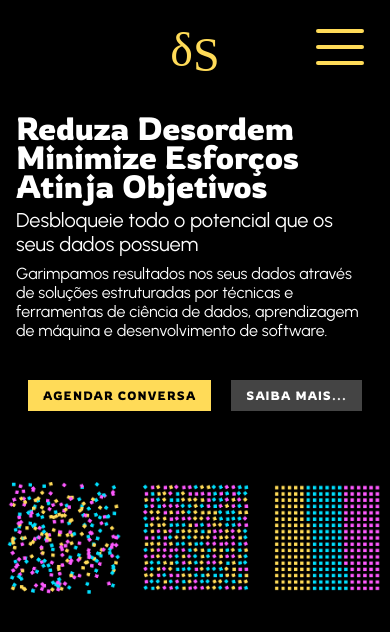
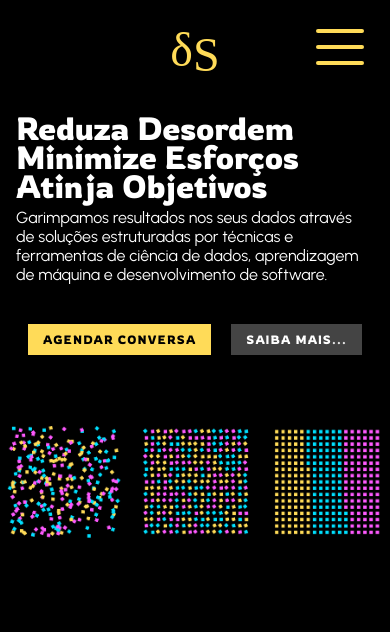
Before and after one commit to thiagodsd/dszero-landing-page, a React (Create React App) app: page / in a window 390 px wide. Shown: the top 632 px of the page. Built offline with nearby package versions, Linux system fonts and the light colour scheme; no server answers; a web font is replaced by a local one.

Commit message:
Update assets and styles in HeroSection

```diff
--- a/src/assets/styles/HeroSection.css
+++ b/src/assets/styles/HeroSection.css
@@ -47,7 +47,7 @@
     font-size: var(--font-size-xlarge);
 }
 
-.hero-section-left h3 {
+.hero-section-left h3, .hero-section-left p {
     width: 100%;
     font-family: var(--font-family-secondary);
     text-align: left;
@@ -162,7 +162,7 @@
         font-size: var(--mobile-font-size-large);
     }
 
-    .hero-section-left h3 {
+    .hero-section-left h3, .hero-section-left p {
         font-size: var(--mobile-font-size-normal);
     }
 
--- a/src/components/home/HeroSection.js
+++ b/src/components/home/HeroSection.js
@@ -12,8 +12,8 @@ function HeroSection() {
             <div className="hero-container">
                 <div className="hero-section-left">
                     <h1>Reduza Desordem<br/>Minimize Esforços<br/>Atinja Objetivos</h1>
-                    <h2>Desbloqueie todo o potencial que os seus dados possuem</h2>
-                    <h3>Garimpamos resultados nos seus dados através de soluções estruturadas por  técnicas e ferramentas de ciência de dados, aprendizagem de máquina e desenvolvimento de software.</h3>
+                    {/* <h2>Desbloqueie todo o potencial que os seus dados possuem</h2> */}
+                    <p>Garimpamos resultados nos seus dados através de soluções estruturadas por  técnicas e ferramentas de ciência de dados, aprendizagem de máquina e desenvolvimento de software.</p>
                     <div className="hero-buttons">
                         <button className="atendimento-button" onClick={() => navigateAndLog('https://dszero.setmore.com', 'hero_contact-button')}>
                             Agendar Conversa
```
